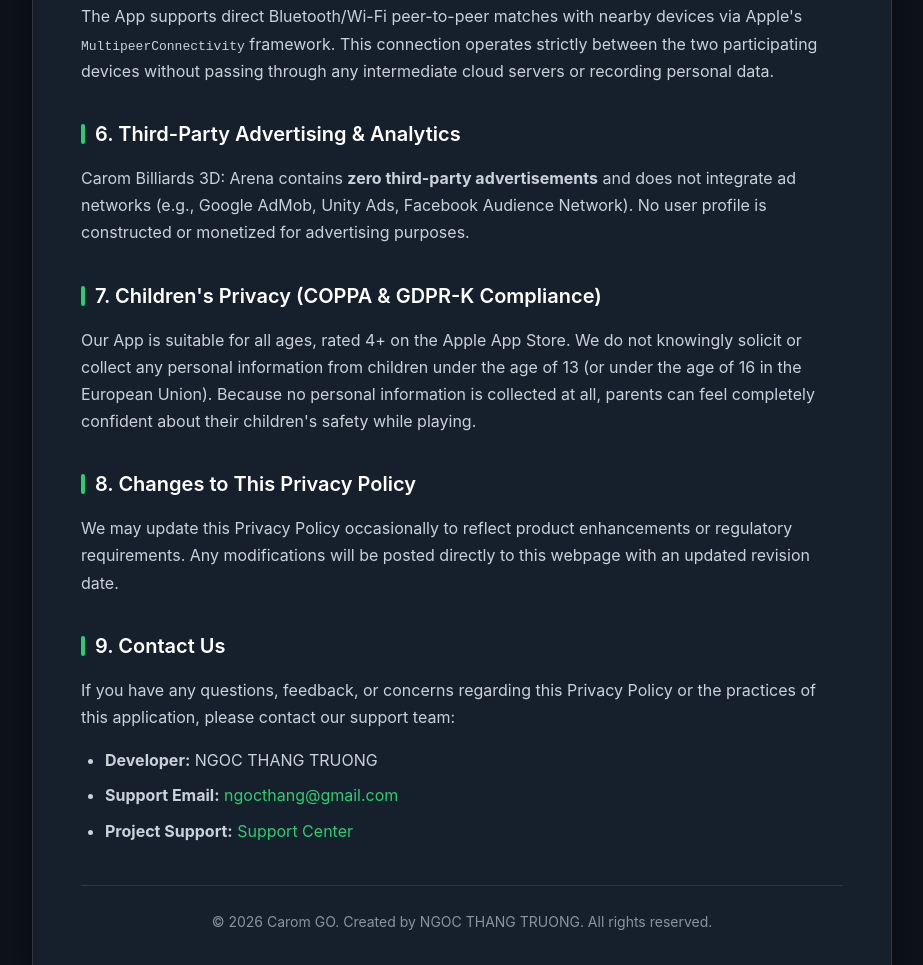
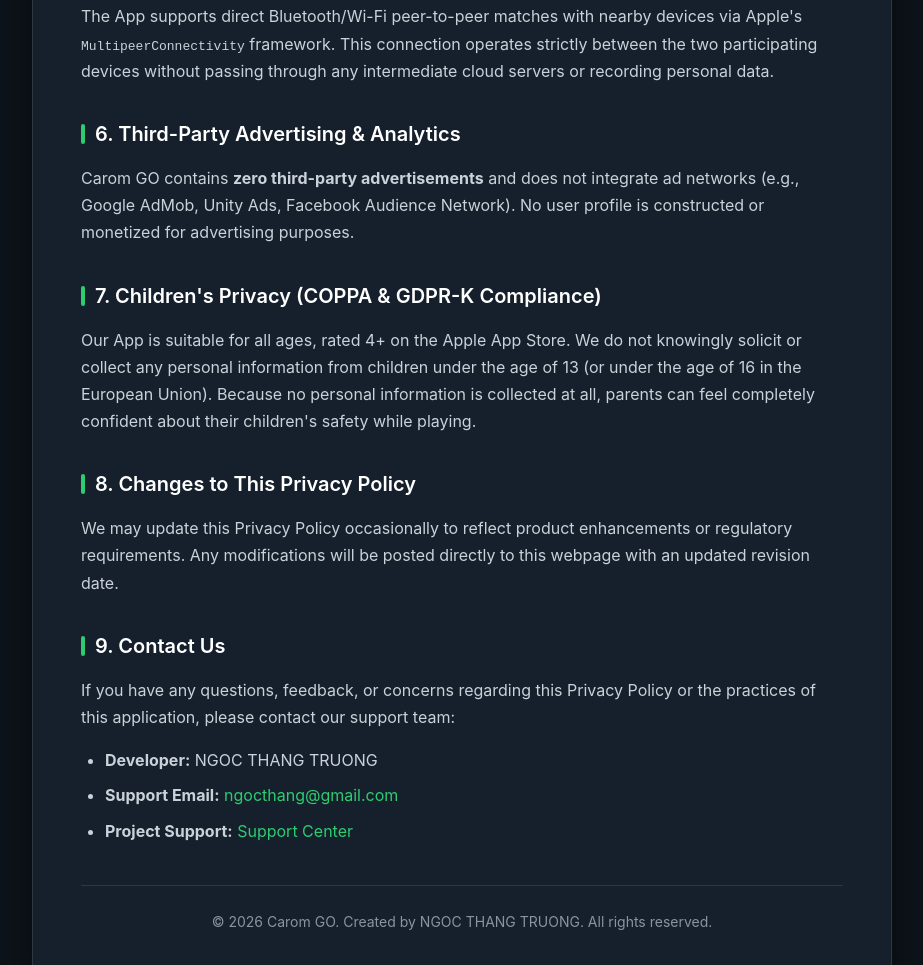
Before and after one commit to ntt339/games, a plain HTML site: page carom/privacy-policy.html in a window 1280 px wide. Shown: the part 1388-2353 px from the top of the page, without its empty margins (178-1101 px from the left). Drawn offline with Linux system fonts and the light colour scheme.

Commit message:
Replace all remaining instances of Carom Billiards 3D: Arena with Carom GO

```diff
--- a/carom/privacy-policy.html
+++ b/carom/privacy-policy.html
@@ -188,7 +188,7 @@
         <p>The App supports direct Bluetooth/Wi-Fi peer-to-peer matches with nearby devices via Apple's <code>MultipeerConnectivity</code> framework. This connection operates strictly between the two participating devices without passing through any intermediate cloud servers or recording personal data.</p>
 
         <h2>6. Third-Party Advertising & Analytics</h2>
-        <p>Carom Billiards 3D: Arena contains <strong>zero third-party advertisements</strong> and does not integrate ad networks (e.g., Google AdMob, Unity Ads, Facebook Audience Network). No user profile is constructed or monetized for advertising purposes.</p>
+        <p>Carom GO contains <strong>zero third-party advertisements</strong> and does not integrate ad networks (e.g., Google AdMob, Unity Ads, Facebook Audience Network). No user profile is constructed or monetized for advertising purposes.</p>
 
         <h2>7. Children's Privacy (COPPA & GDPR-K Compliance)</h2>
         <p>Our App is suitable for all ages, rated 4+ on the Apple App Store. We do not knowingly solicit or collect any personal information from children under the age of 13 (or under the age of 16 in the European Union). Because no personal information is collected at all, parents can feel completely confident about their children's safety while playing.</p>
```
Also changed, not shown: privacy-policy.html (+1 -1 lines), 1 other file.
